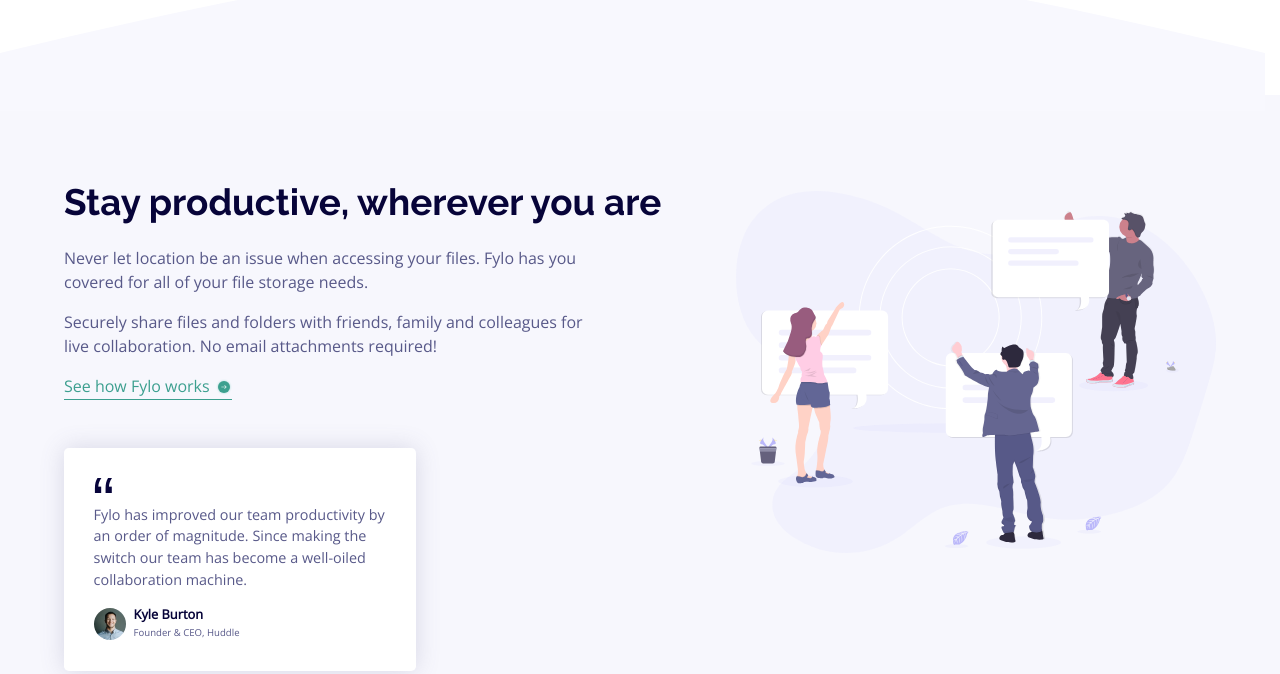
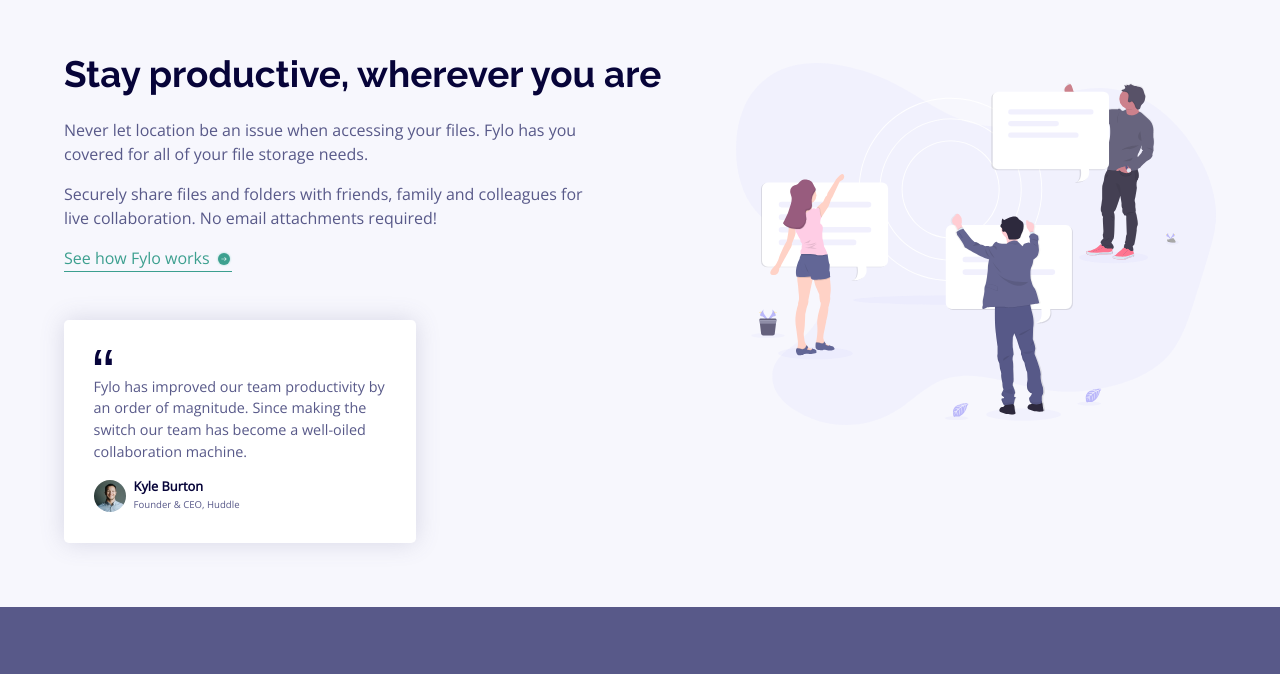
Before and after one commit to medsagou/fylo-landing-page-with-two-column-layout, a plain HTML site: page index.html in a window 1280 px wide. Shown: the part 797-1471 px from the top of the page. Drawn offline with nearby package versions, Linux system fonts and the light colour scheme.

Commit message:
big margin

```diff
--- a/style.css
+++ b/style.css
@@ -270,7 +270,7 @@ form.form-top p {
     margin-right: -4rem;
     margin-bottom: -4rem;
     padding-top: 4rem;
-    margin-top: 18rem;
+/*     margin-top: 18rem; */
 }
 
 /* left bottom section */
```
